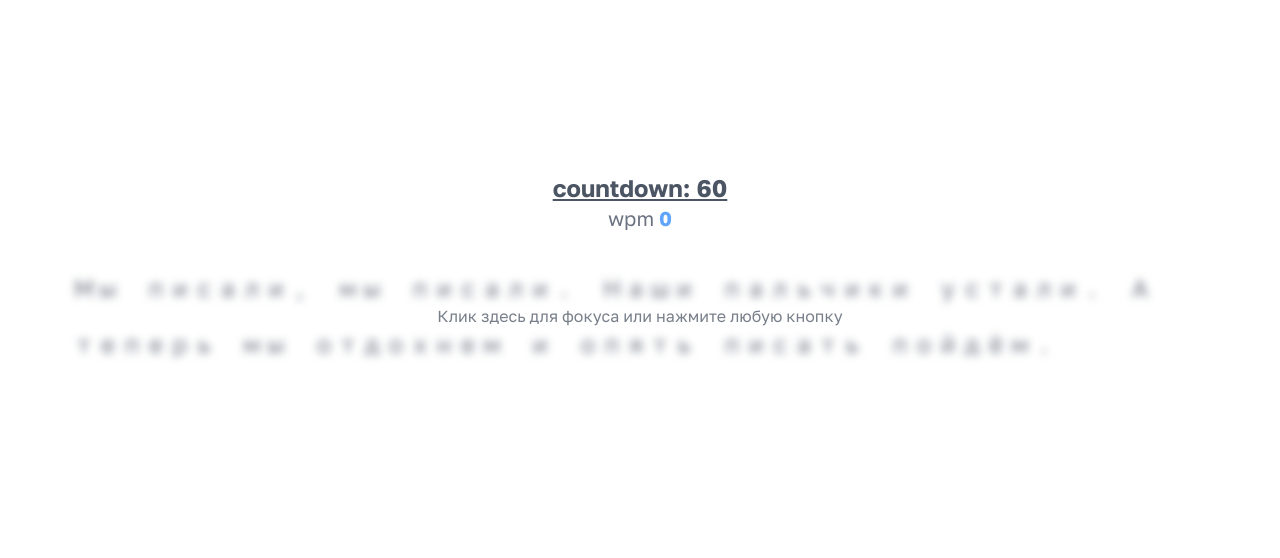
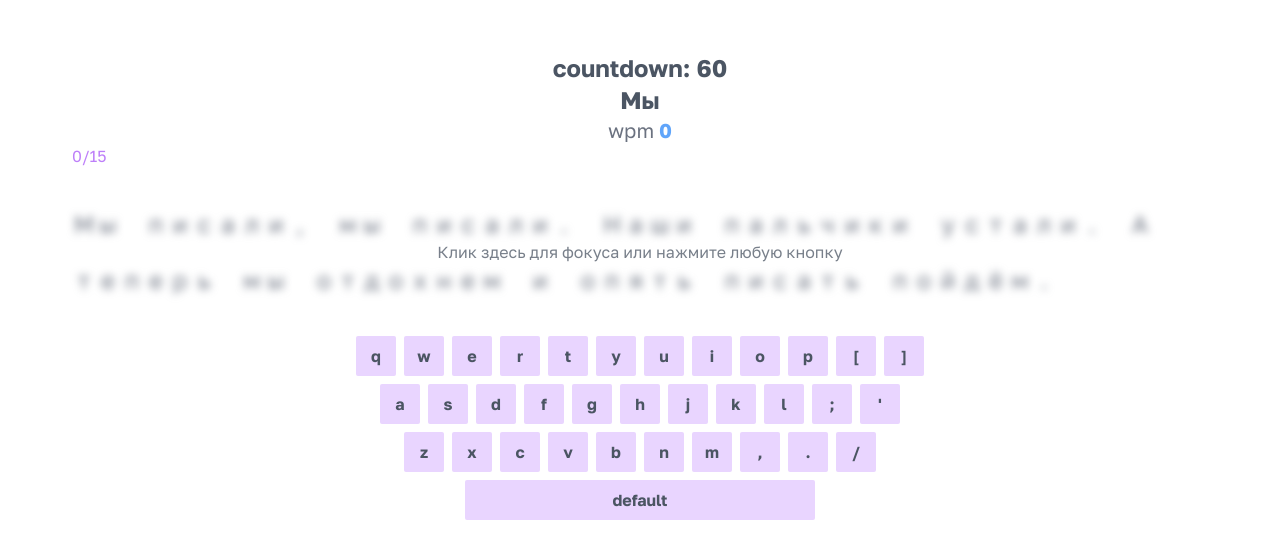
Before and after one commit to kirillmihalych/code-type, a Vue app: page / in a window 1280 px wide. Shown: the part 114-672 px from the top of the page. Built offline with nearby package versions, Linux system fonts and the light colour scheme; what @tanstack/vue-query would draw is missing.

Commit message:
show how many words was written / total words

```diff
--- a/src/App.vue
+++ b/src/App.vue
@@ -1,14 +1,19 @@
 <template>
   <main class="font-golos grid place-content-center h-dvh w-[95vw] m-auto">
-    <div class="text-center font-bold text-2xl text-gray-600 underline">
+    <div class="text-center font-bold text-2xl text-gray-600">
       <CountdownTimer
         :start="isTimerStarted"
         @result-time="(seconds) => setResultTime(seconds)"
       />
+      <p>{{ currentWord }}</p>
     </div>
     <p class="text-xl text-center text-gray-500">
       wpm <span class="font-bold text-blue-400">{{ displayedWpm }}</span>
     </p>
+    <ResultsDisplay
+      :total-words-amount="totalWords"
+      :written-words-amount="writtenWordsLength"
+    />
     <div class="grid grid-cols-1">
       <div
         v-show="!isInputFocused"
@@ -83,6 +88,7 @@
           />
         </form>
       </div>
+      <KeymapLayout />
     </div>
   </main>
 </template>
@@ -91,11 +97,18 @@
 import { ref, useTemplateRef, onMounted } from "vue";
 import { computed, watchEffect } from "vue";
 import { useMagicKeys, useFocus, useElementBounding } from "@vueuse/core";
+import KeymapLayout from "./components/KeymapLayout.vue";
 import CountdownTimer from "./components/CountdownTimer.vue";
+import ResultsDisplay from "./components/ResultsDisplay.vue";
 
 const { space, current } = useMagicKeys();
 
 const words = useTemplateRef("words");
+const totalWords = ref(null);
+function defineTotalWordsAmount() {
+  totalWords.value = words.value.length;
+}
+
 const input = useTemplateRef("input");
 const carretParent = useTemplateRef("carret-parent");
 const { left, top } = useElementBounding(carretParent);
@@ -111,6 +124,9 @@ const text = ref(
 );
 
 const writtenWords = ref([]);
+const writtenWordsLength = computed(() => {
+  return writtenWords.value.length;
+});
 
 const totalCharsAmount = computed(() => {
   // часть формулы (total_amount_of_chars / 5)
@@ -176,6 +192,7 @@ function isWordTyped(index) {
 }
 
 function isInputedCharCorrect(index) {
+  console.log(trimmedInput.value[index]);
   return currentWord.value[index] === trimmedInput.value[index];
 }
 
@@ -266,6 +283,7 @@ watchEffect(() => {
     currentWordIndex.value += 1;
     setCarretCoordinates();
   } else if (space.value && lastWordIndex === currentWordIndex.value) {
+    writtenWords.value.push(currentWord.value);
     stopTimer();
     setResultTime();
     console.log("test ended");
@@ -274,6 +292,7 @@ watchEffect(() => {
 
 onMounted(() => {
   setCarretCoordinates();
+  defineTotalWordsAmount();
 });
 </script>
 
--- /dev/null
+++ b/src/components/ResultsDisplay.vue
@@ -0,0 +1,17 @@
+<template>
+  <div class="px-10 opacity-75 flex text-purple-500">
+    <div>
+      <span> {{ props.writtenWordsAmount }}</span
+      >/{{ props.totalWordsAmount }}
+    </div>
+  </div>
+</template>
+
+<script setup>
+const props = defineProps(["totalWordsAmount", "writtenWordsAmount"]);
+</script>
+
+<style>
+/*
+*/
+</style>
```
